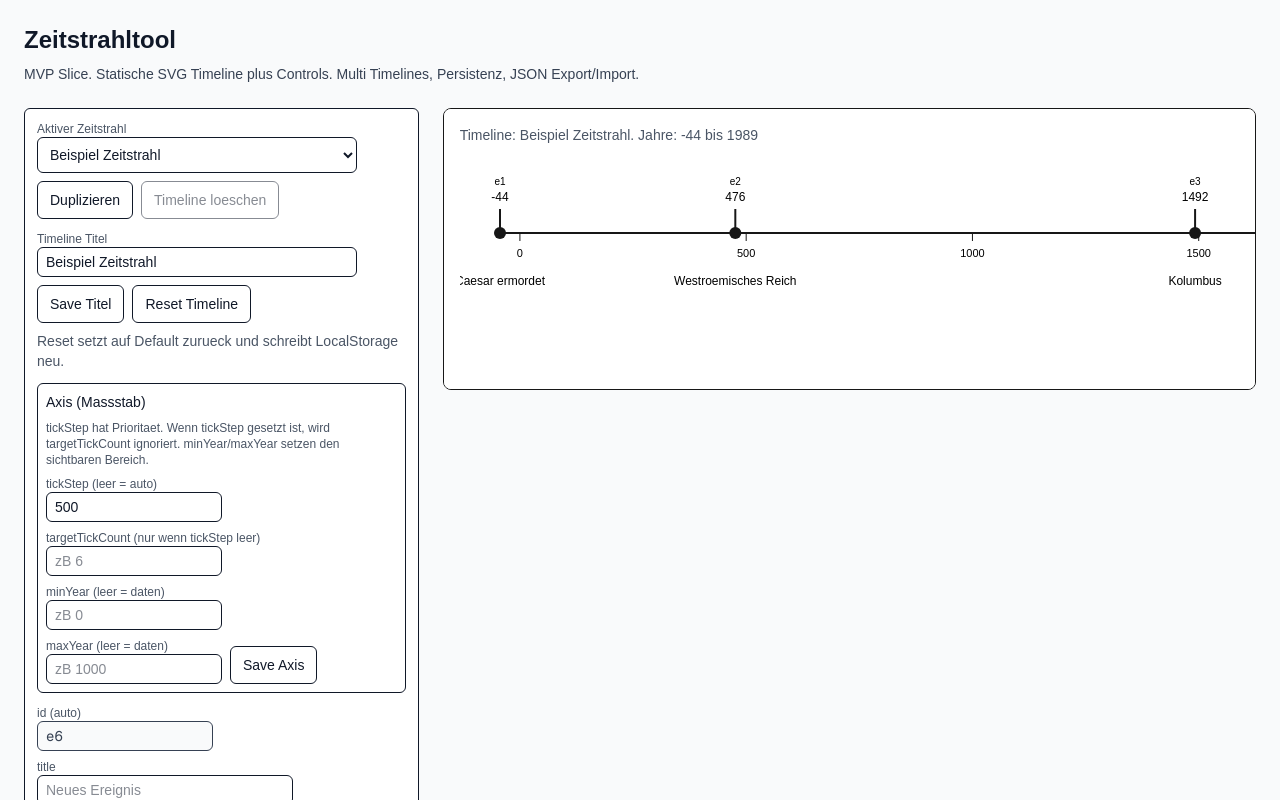
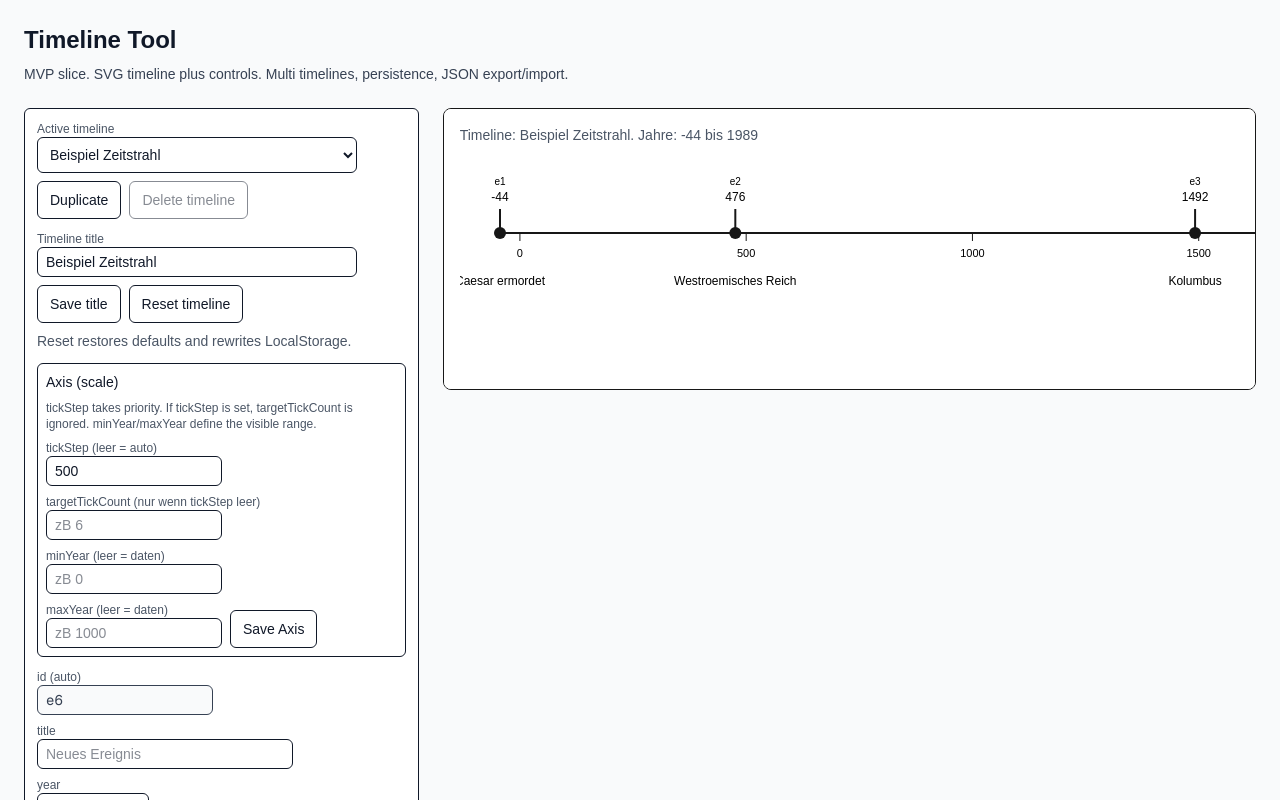
Before and after one commit to theAC1/Zeitstrahltool, a Next.js app in the folder web/: page / in a window 1280 px wide. Shown: the top 800 px of the page. Built offline with nearby package versions, Linux system fonts and the light colour scheme.

Commit message:
chore: switch UI copy to English

```diff
--- a/web/src/app/page.tsx
+++ b/web/src/app/page.tsx
@@ -5,9 +5,9 @@ export default function Home() {
   return (
     <main className="min-h-screen bg-gray-50 p-6">
       <div className="mx-auto max-w-7xl">
-        <h1 className="mb-2 text-2xl font-semibold text-gray-900">Zeitstrahltool</h1>
+        <h1 className="mb-2 text-2xl font-semibold text-gray-900">Timeline Tool</h1>
         <p className="mb-6 text-sm text-gray-700">
-          MVP Slice. Statische SVG Timeline plus Controls. Multi Timelines, Persistenz, JSON Export/Import.
+          MVP slice. SVG timeline plus controls. Multi timelines, persistence, JSON export/import.
         </p>
 
         <div className="grid grid-cols-1 gap-6 lg:grid-cols-12">
--- a/web/src/components/timeline/TimelineControls.tsx
+++ b/web/src/components/timeline/TimelineControls.tsx
@@ -80,38 +80,38 @@ function AxisControls(props: {
 
     const tickStep = parseOptionalInt(tickStepInput);
     if (Number.isNaN(tickStep)) {
-      setError("tickStep muss eine ganze Zahl sein oder leer (auto).");
+      setError("tickStep must be an integer or empty (auto).");
       return;
     }
     if (typeof tickStep === "number" && tickStep <= 0) {
-      setError("tickStep muss groesser als 0 sein.");
+      setError("tickStep must be greater than 0.");
       return;
     }
 
     const targetTickCount = parseOptionalInt(targetTickCountInput);
     if (Number.isNaN(targetTickCount)) {
-      setError("targetTickCount muss eine ganze Zahl sein oder leer (auto).");
+      setError("targetTickCount must be an integer or empty (auto).");
       return;
     }
     if (typeof targetTickCount === "number" && (targetTickCount < 2 || targetTickCount > 50)) {
-      setError("targetTickCount muss zwischen 2 und 50 liegen.");
+      setError("targetTickCount must be between 2 and 50.");
       return;
     }
 
     const minYear = parseOptionalInt(minYearInput);
     if (Number.isNaN(minYear)) {
-      setError("minYear muss eine ganze Zahl sein oder leer (auto).");
+      setError("minYear must be an integer or empty (auto).");
       return;
     }
 
     const maxYear = parseOptionalInt(maxYearInput);
     if (Number.isNaN(maxYear)) {
-      setError("maxYear muss eine ganze Zahl sein oder leer (auto).");
+      setError("maxYear must be an integer or empty (auto).");
       return;
     }
 
     if (typeof minYear === "number" && typeof maxYear === "number" && maxYear < minYear) {
-      setError("maxYear muss groesser oder gleich minYear sein.");
+      setError("maxYear must be greater than or equal to minYear.");
       return;
     }
 
@@ -128,10 +128,10 @@ function AxisControls(props: {
 
   return (
     <div className="mb-3 rounded-md border p-2">
-      <div className="mb-2 text-sm font-medium">Axis (Massstab)</div>
+      <div className="mb-2 text-sm font-medium">Axis (scale)</div>
 
       <div className="mb-2 text-xs text-gray-600">
-        tickStep hat Prioritaet. Wenn tickStep gesetzt ist, wird targetTickCount ignoriert. minYear/maxYear setzen den sichtbaren Bereich.
+        tickStep takes priority. If tickStep is set, targetTickCount is ignored. minYear/maxYear define the visible range.
       </div>
 
       <div className="flex flex-wrap items-end gap-2">
@@ -223,7 +223,7 @@ export function TimelineControls() {
   function onSaveTimelineTitle() {
     const next = timelineTitleValue.trim();
     if (!next) {
-      setError("Timeline Titel darf nicht leer sein.");
+      setError("Timeline title darf nicht leer sein.");
       return;
     }
     setError(null);
@@ -259,13 +259,13 @@ export function TimelineControls() {
     const trimmedDescription = description.trim();
 
     if (!trimmedTitle || !trimmedYear) {
-      setError("Bitte title und year ausfuellen.");
+      setError("Please fill in title and year.");
       return;
     }
 
     const parsedYear = Number(trimmedYear);
     if (!Number.isFinite(parsedYear) || !Number.isInteger(parsedYear)) {
-      setError("Year muss eine ganze Zahl sein (zB 2000 oder -44).");
+      setError("Year must be an integer (e.g. 2000 or -44).");
       return;
     }
 
@@ -280,7 +280,7 @@ export function TimelineControls() {
 
     const result = TimelineEventSchema.safeParse(candidate);
     if (!result.success) {
-      setError("Ungueltige Eingabe. Bitte Werte pruefen.");
+      setError("Invalid input. Please check values.");
       return;
     }
 
@@ -347,13 +347,13 @@ export function TimelineControls() {
     const nextDescription = nextDescTrimmed ? nextDescTrimmed : undefined;
 
     if (!nextTitle) {
-      setError("Title darf nicht leer sein.");
+      setError("Title cannot be empty.");
       return;
     }
 
     const parsedYear = Number(nextYearStr);
     if (!Number.isFinite(parsedYear) || !Number.isInteger(parsedYear)) {
-      setError("Year muss eine ganze Zahl sein (zB 2000 oder -44).");
+      setError("Year must be an integer (e.g. 2000 or -44).");
       return;
     }
 
@@ -370,7 +370,7 @@ export function TimelineControls() {
 
     const result = TimelineEventSchema.safeParse(candidate);
     if (!result.success) {
-      setError("Ungueltige Werte. Bitte pruefen.");
+      setError("Invalid values. Please check.");
       return;
     }
 
@@ -404,20 +404,20 @@ export function TimelineControls() {
       const result = TimelineSchema.safeParse(parsed);
 
       if (!result.success) {
-        setError("Import JSON ist ungueltig.");
+        setError("Import JSON is invalid.");
         return;
       }
 
       const incoming = result.data;
       const idCollision = timelines.some(t => t.id === incoming.id) && incoming.id !== activeTimelineId;
       if (idCollision) {
-        setError("Import ID existiert bereits. Bitte ID im JSON aendern oder die Timeline zuerst loeschen.");
+        setError("Import id already exists. Please change the id in the JSON or delete the timeline first.");
         return;
       }
 
       dispatch({ type: "timeline/replace", payload: incoming });
 
-      setNotice("Import erfolgreich.");
+      setNotice("Import successful.");
       setImportJson("");
       setIsTitleDirty(false);
       setTimelineTitleDraft("");
@@ -425,7 +425,7 @@ export function TimelineControls() {
       setEditYearById({});
       setEditDescriptionById({});
     } catch {
-      setError("Import JSON ist kein gueltiges JSON.");
+      setError("Import JSON is not valid JSON.");
     }
   }
 
@@ -439,7 +439,7 @@ export function TimelineControls() {
     <div className="mb-4 rounded-md border bg-white p-3 text-gray-900">
       <div className="mb-3 flex flex-wrap items-end gap-2">
         <div className="flex flex-col">
-          <label className="text-xs text-gray-600" htmlFor="tl-select">Aktiver Zeitstrahl</label>
+          <label className="text-xs text-gray-600" htmlFor="tl-select">Active timeline</label>
           <select
             id="tl-select"
             className="w-80 rounded-md border bg-white px-2 py-2 text-sm text-gray-900"
@@ -476,7 +476,7 @@ export function TimelineControls() {
             setEditDescriptionById({});
           }}
         >
-          Duplizieren
+          Duplicate
         </button>
 
         <button
@@ -494,13 +494,13 @@ export function TimelineControls() {
             setEditDescriptionById({});
           }}
         >
-          Timeline loeschen
+          Delete timeline
         </button>
       </div>
 
       <div className="mb-3 flex flex-wrap items-end gap-2">
         <div className="flex flex-col">
-          <label className="text-xs text-gray-600" htmlFor="tl-title">Timeline Titel</label>
+          <label className="text-xs text-gray-600" htmlFor="tl-title">Timeline title</label>
           <input
             id="tl-title"
             className="w-80 rounded-md border px-2 py-1 text-sm"
@@ -517,7 +517,7 @@ export function TimelineControls() {
           className="cursor-pointer rounded-md border px-3 py-2 text-sm"
           onClick={onSaveTimelineTitle}
         >
-          Save Titel
+          Save title
         </button>
 
         <button
@@ -525,11 +525,11 @@ export function TimelineControls() {
           className="cursor-pointer rounded-md border px-3 py-2 text-sm"
           onClick={onResetTimeline}
         >
-          Reset Timeline
+          Reset timeline
         </button>
 
         <span className="text-sm text-gray-600">
-          Reset setzt auf Default zurueck und schreibt LocalStorage neu.
+          Reset restores defaults and rewrites LocalStorage.
         </span>
 
         {error ? <div className="w-full text-sm text-red-600">{error}</div> : null}
@@ -680,15 +680,15 @@ export function TimelineControls() {
         </div>
       </div>
       <details className="mt-4 rounded-md border p-2">
-        <summary className="cursor-pointer text-sm font-medium">JSON Export und Import</summary>
+        <summary className="cursor-pointer text-sm font-medium">JSON export and import</summary>
 
         <div className="mt-2 grid gap-2">
-          <div className="text-xs text-gray-600">Export (aktiver Zeitstrahl)</div>
+          <div className="text-xs text-gray-600">Export (active timeline)</div>
           <pre className="max-h-64 overflow-auto rounded-md bg-gray-50 p-2 text-xs">
             {JSON.stringify(timeline, null, 2)}
           </pre>
 
-          <div className="text-xs text-gray-600">Import (ersetzt aktiven Zeitstrahl)</div>
+          <div className="text-xs text-gray-600">Import (replaces active timeline)</div>
           <textarea
             className="h-40 w-full rounded-md border px-2 py-1 font-mono text-xs"
             value={importJson}
```
